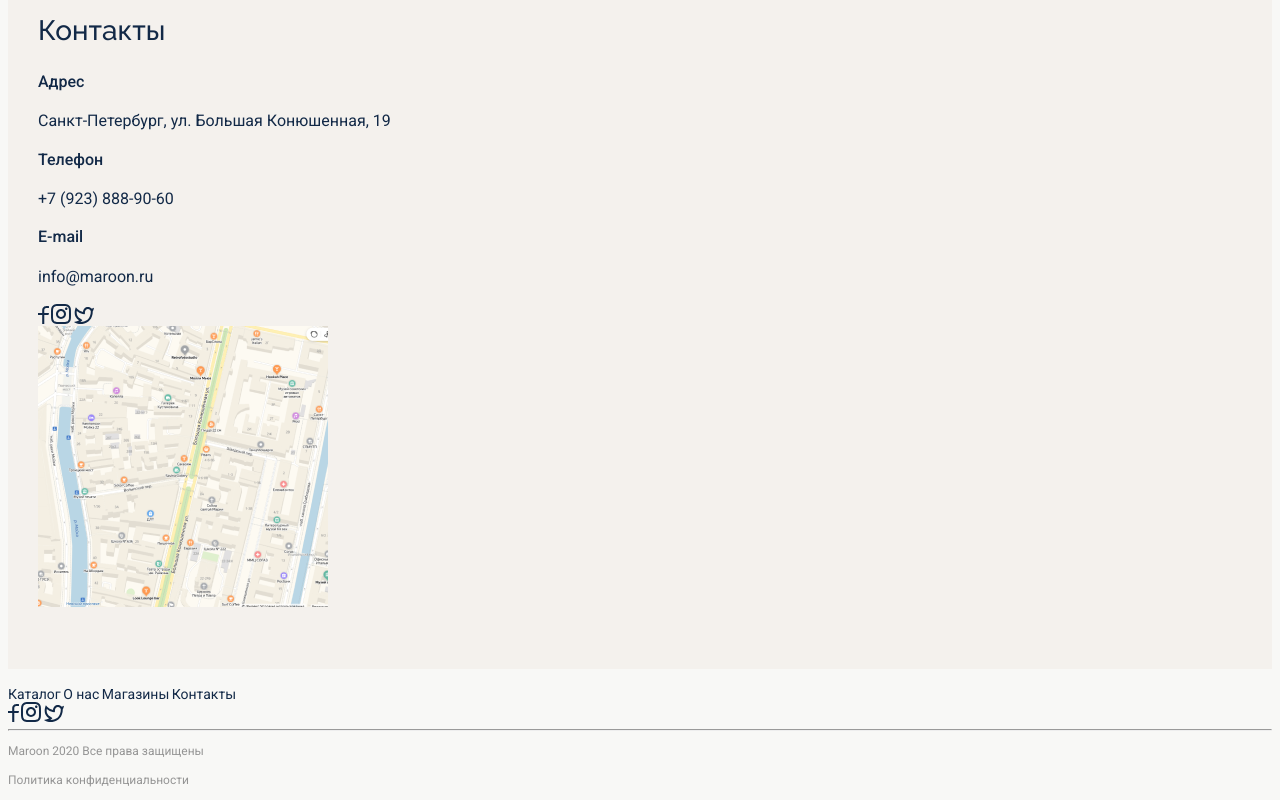
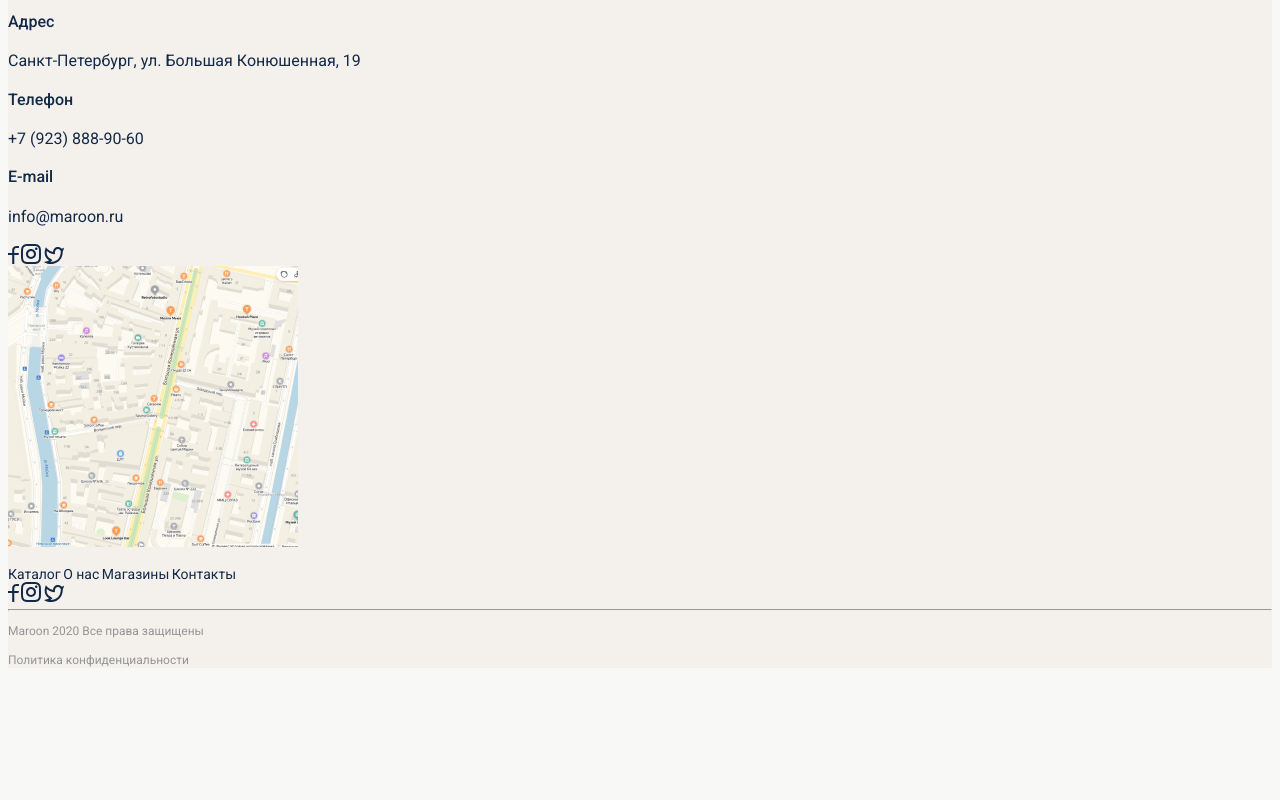
Before and after one commit to holylle/new-repo, a plain HTML site: page index.html in a window 1280 px wide. Shown: the part 2708-3508 px from the top of the page. After the commit the page ends 3388 px from the top, so only its background shows below. Drawn offline with Linux system fonts and the light colour scheme.

```diff
--- a/css/style.css
+++ b/css/style.css
@@ -126,7 +126,14 @@
 
 .contacts{
   background-color: var(--block_colour);
-  padding: 60px 30px;
   text-align: left;
+  margin: auto;
+}
 
+
+
+
+
+footer{
+  background-color: var(--block_colour);
 }
```
